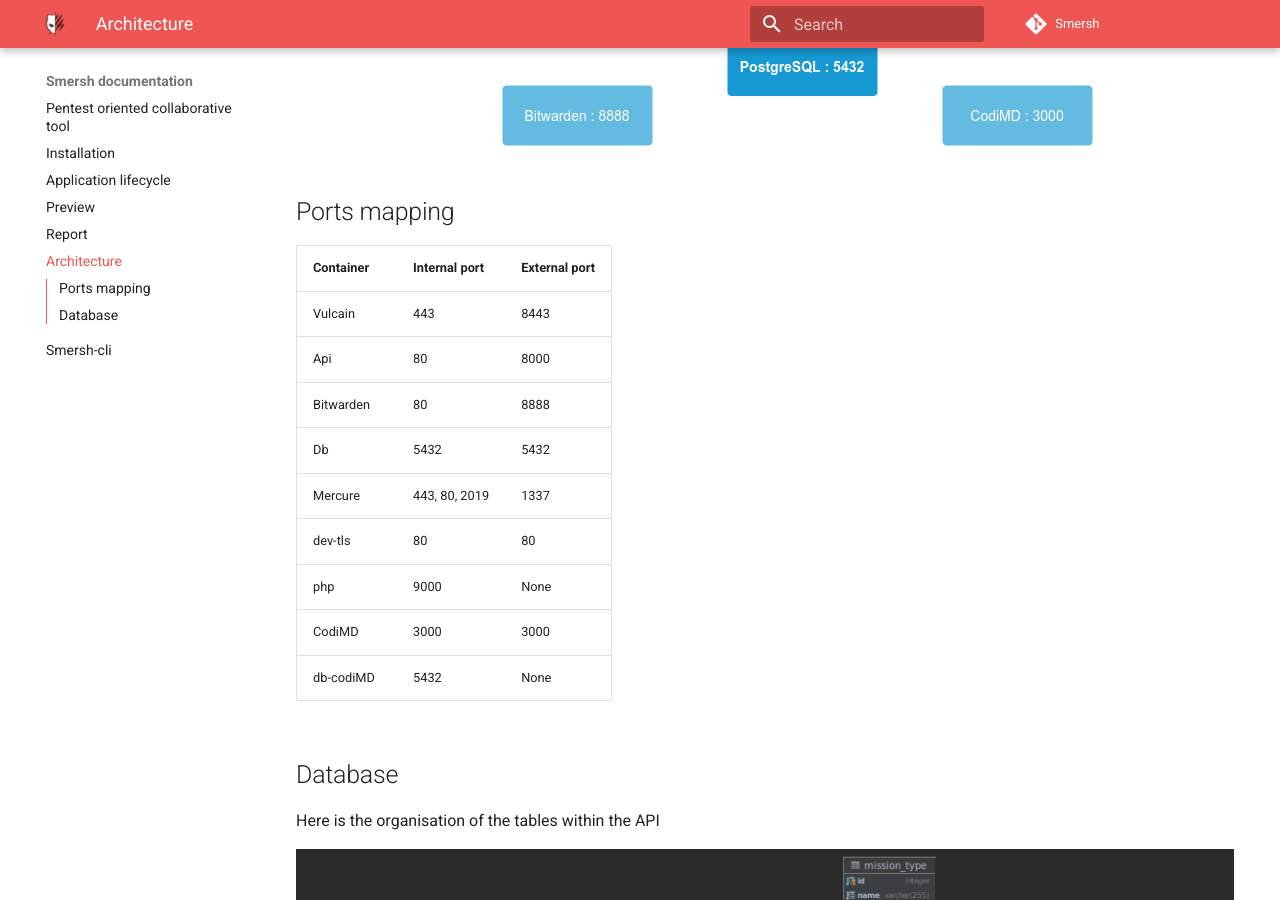
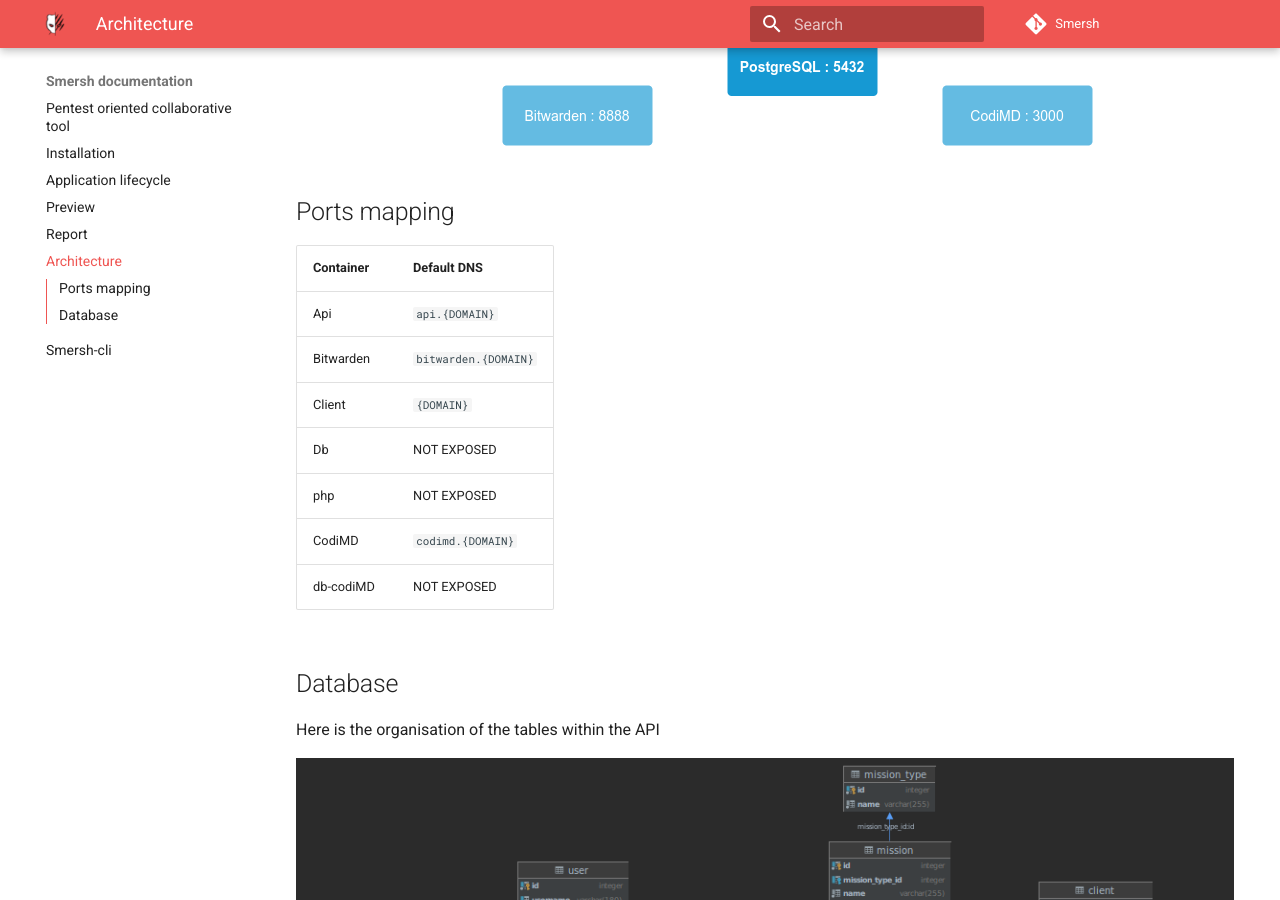
Before and after one commit to matro7sh/documentation, an MkDocs documentation site: the page built from docs/services.md, in a window 1280 px wide and 900 px high, scrolled down 583 px. Built offline with MkDocs 1.6.1 and Material for MkDocs 9.7.7, drawn with Linux system fonts in a browser that asks for light colours; comment, search, counter and statistics services are not loaded.

```diff
--- a/docs/services.md
+++ b/docs/services.md
@@ -5,17 +5,17 @@ SMERSH uses many docker containers in its architecture, it means you have to all
 ![test](img/steup.png)
 
 ## Ports mapping
-| Container | Internal port | External port |
-| ------ | ----------- | ---- |
-| Vulcain | 443 | 8443 |
-| Api | 80 | 8000 |
-| Bitwarden | 80 | 8888 |
-| Db | 5432 | 5432 |
-| Mercure | 443, 80, 2019 | 1337 |
-| dev-tls | 80 | 80 |
-| php | 9000 | None |
-| CodiMD | 3000 | 3000 |
-| db-codiMD | 5432 | None |
+
+| Container | Default DNS          |
+| --------- | -------------------- |
+| Api       | `api.{DOMAIN}`       |
+| Bitwarden | `bitwarden.{DOMAIN}` |
+| Client    | `{DOMAIN}`           |
+| Db        | NOT EXPOSED          |
+| php       | NOT EXPOSED          |
+| CodiMD    | `codimd.{DOMAIN}`    |
+| db-codiMD | NOT EXPOSED          |
+
 
 ## Database
 
```
Also changed, not shown: docs/installation.md (+6 -1 lines), docs/preview.md (+3 -0 lines), docs/img/preview-fake-mission.png (added).
